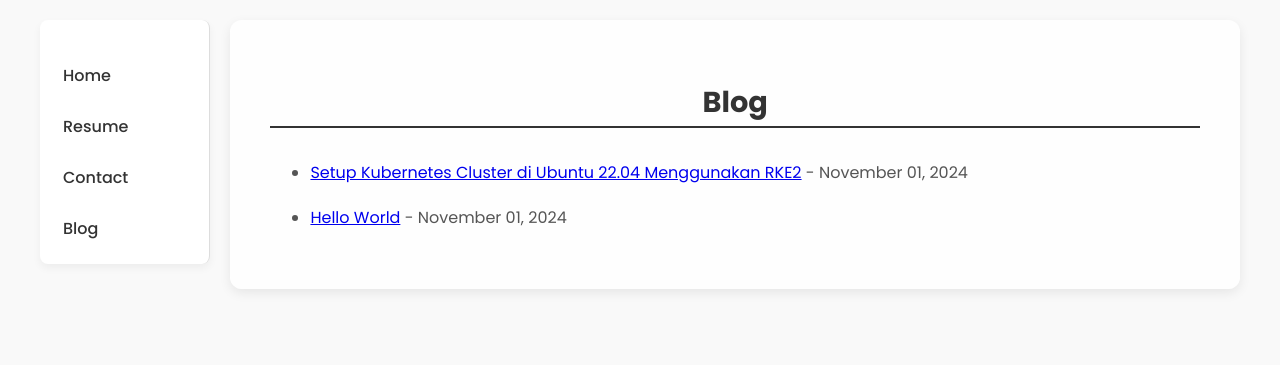
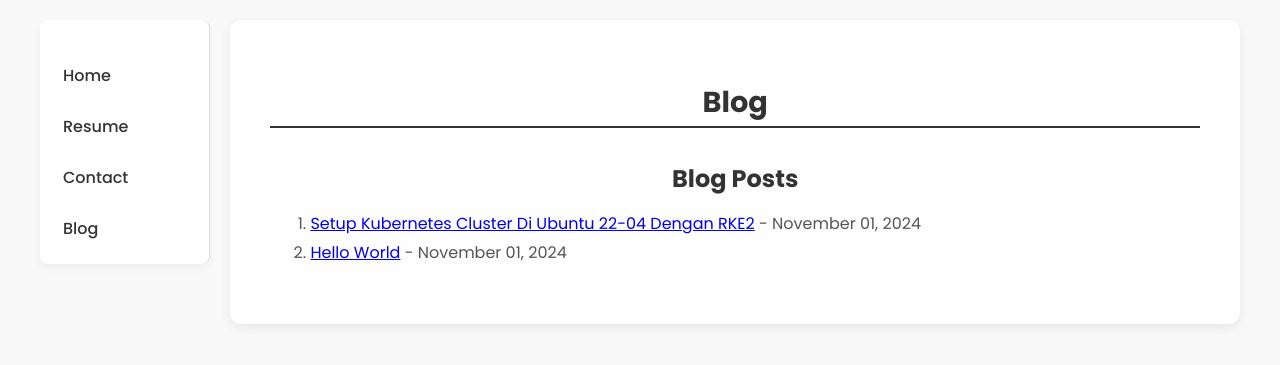
Before and after one commit to azizzailani/azizzailani.github.io, a Jekyll site: the page built from blog.md, in a window 1280 px wide. Shown: the top 365 px of the page. Built offline with Jekyll 4.4.1, drawn with Linux system fonts in a browser that asks for light colours.

Commit message:
🚑 fix: correct title capitalization and date format in blog post template

```diff
--- a/_posts/2024-11-01-setup-kubernetes-cluster-di-ubuntu-22-04-dengan-rke2.md
+++ b/_posts/2024-11-01-setup-kubernetes-cluster-di-ubuntu-22-04-dengan-rke2.md
@@ -1,6 +1,6 @@
 ---
 layout: post
-title: "Setup Kubernetes Cluster di Ubuntu 22.04 Menggunakan RKE2"
+title: "Setup Kubernetes Cluster Di Ubuntu 22-04 Dengan RKE2"
 date: 2024-11-01
 categories: [Kubernetes, DevOps]
 tags: [Kubernetes, RKE2, Ubuntu, Cluster, Setup]
--- a/blog.md
+++ b/blog.md
@@ -3,6 +3,12 @@ layout: default
 title: Blog
 ---
 
+<h1>Blog Posts</h1>
+
+<ol>
 {% for post in site.posts %}
-- [{{ post.title }}]({{ post.url }}) - {{ post.date | date: "%B %d, %Y" }}
+    <li>
+        <a href="{{ post.url }}">{{ post.title }}</a> - {{ post.date | date: "%B %d, %Y" }}
+    </li>
 {% endfor %}
+</ol>
```
